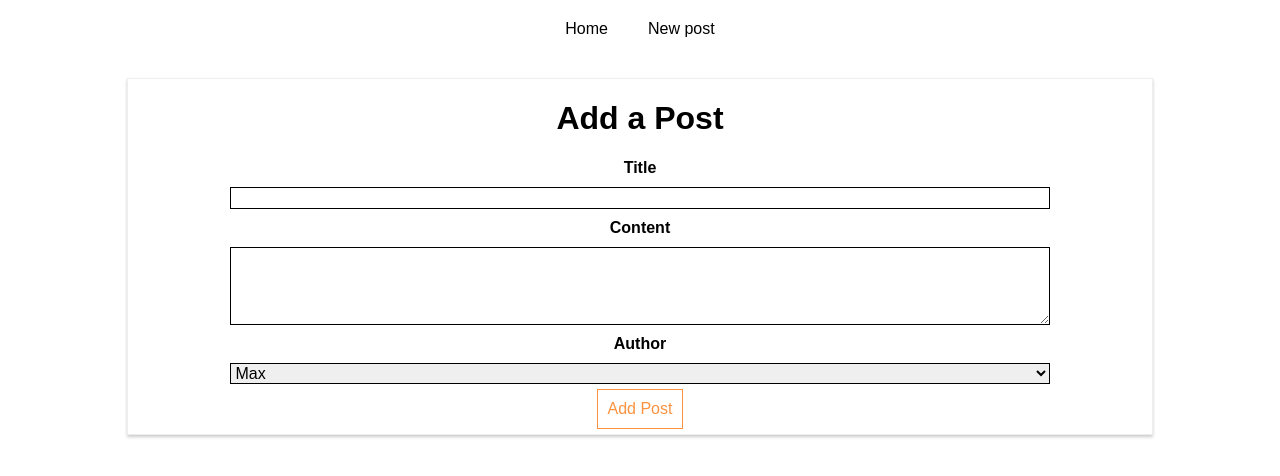
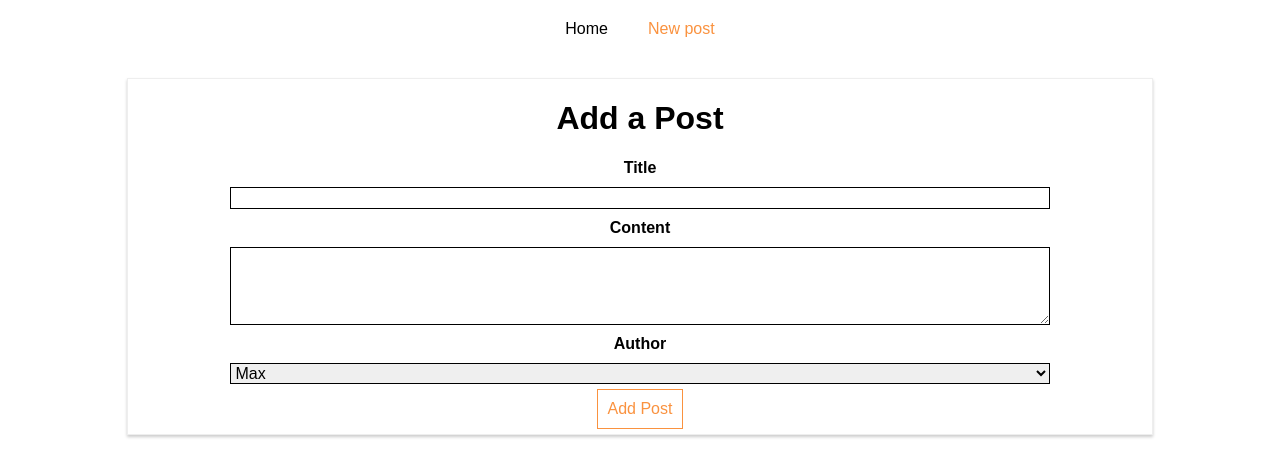
Before and after one commit to artigat1/react-complete-guide-routing, a React (Create React App) app: page /new-post in a window 1280 px wide. Shown: the top 476 px of the page. Built offline with nearby package versions, Linux system fonts and the light colour scheme.

Commit message:
Styling the active route
https://www.udemy.com/react-the-complete-guide-incl-redux/learn/v4/t/lecture/8138558?start=0

I've left the 3 options:

* default active class
* custome class name
* inline style

```diff
--- a/src/containers/Blog/Blog.css
+++ b/src/containers/Blog/Blog.css
@@ -17,7 +17,12 @@
 }
 
 .Blog a:hover,
-.Blog a:active {
+.Blog a:active,
+.Blog a.active {
 	color: #fa923f;
 	text-decoration: none;
 }
+
+.Blog .my-active {
+	color: lightgreen;
+}
--- a/src/containers/Blog/Blog.js
+++ b/src/containers/Blog/Blog.js
@@ -1,5 +1,5 @@
 import React, { Component } from 'react';
-import { Link, Route } from 'react-router-dom';
+import { NavLink, Route } from 'react-router-dom';
 
 import './Blog.css';
 import Posts from './Posts/Posts';
@@ -13,18 +13,30 @@ class Blog extends Component {
 					<nav>
 						<ul>
 							<li>
-								<Link to="/">Home</Link>
+								<NavLink
+									to="/"
+									exact
+									activeClassName="my-active"
+									activeStyle={{
+										color: 'teal',
+										fontWeight: 'bold',
+										textDecoration: 'underline'
+									}}
+								>
+									Home
+								</NavLink>
 							</li>
 							<li>
-								<Link
+								<NavLink
 									to={{
 										pathname: '/new-post',
 										hash: '#submit',
 										search: '?quick-submit=true'
 									}}
+									exact
 								>
 									New post
-								</Link>
+								</NavLink>
 							</li>
 						</ul>
 					</nav>
```
